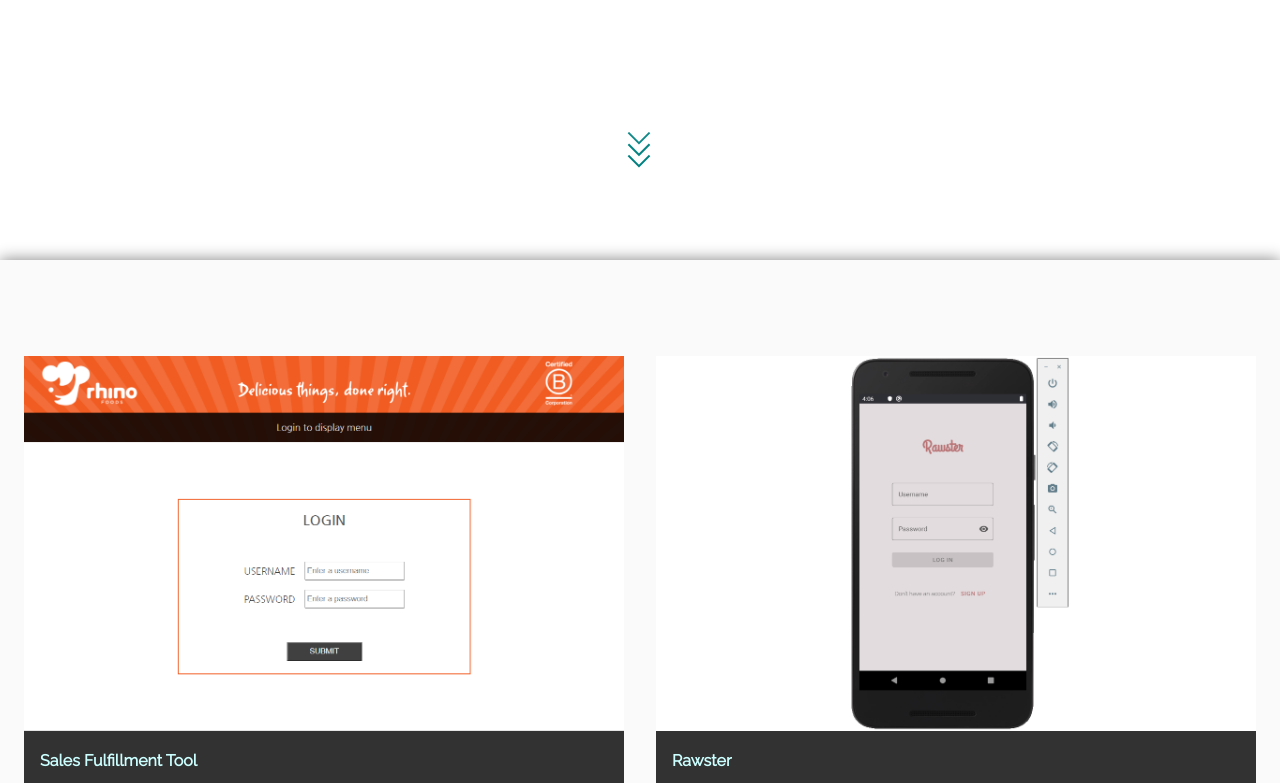
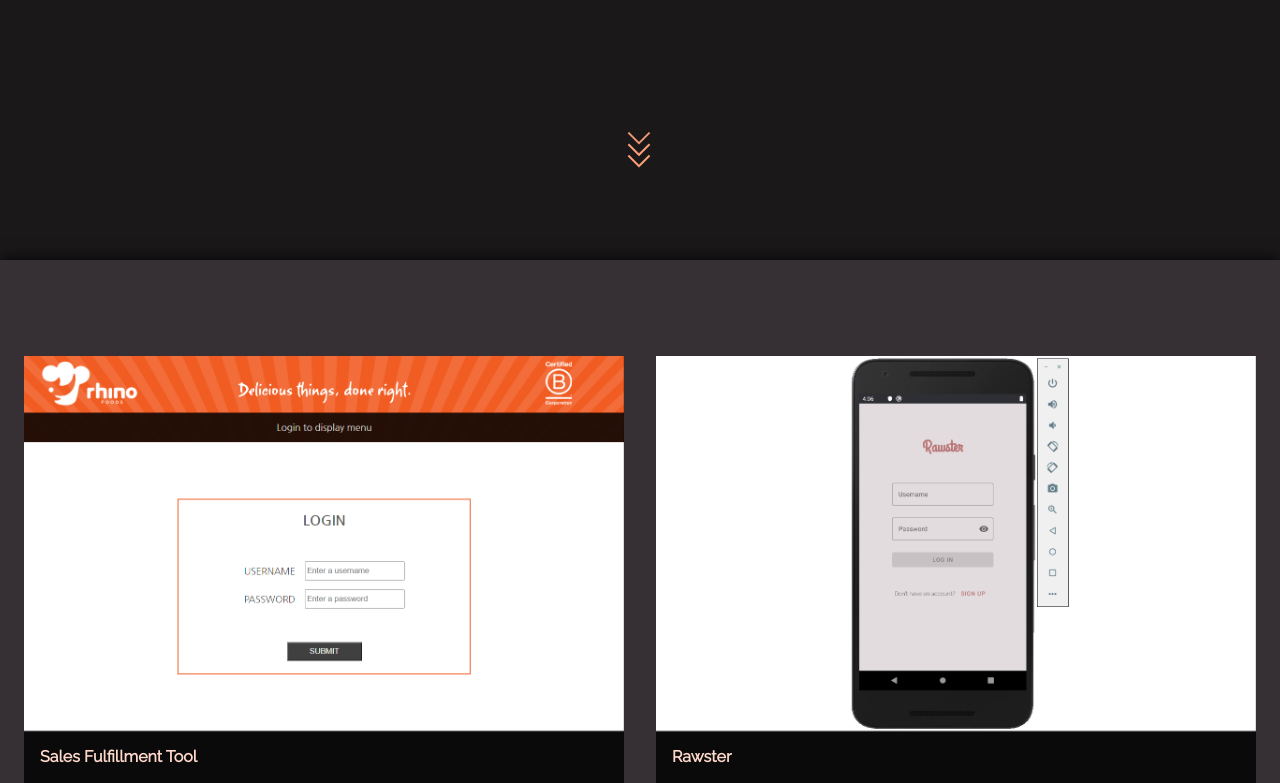
Before and after one commit to zambiazzi89/zambiazzi, a React (Create React App) app: page / in a window 1280 px wide. Shown: the part 540-1323 px from the top of the page. Built offline with nearby package versions, Linux system fonts and the light colour scheme.

Commit message:
Create loading spinner and project hover message

```diff
--- a/src/App.js
+++ b/src/App.js
@@ -7,7 +7,7 @@
 import { Projects } from './components/Projects'
 
 const App = () => {
-  const [darkTheme, setDarkTheme] = useState(false)
+  const [darkTheme, setDarkTheme] = useState(true)
   const [activeButton, setActiveButton] = useState('')
   const projectsRef = useRef()
   const contactRef = useRef()
--- a/src/components/Card.css
+++ b/src/components/Card.css
@@ -9,6 +9,23 @@
 }
 
 .project-image {
+  position: relative;
+}
+.img-hover-message {
+  opacity: 0;
+  position: absolute;
+  display: grid;
+  place-items: center;
+  width: 100%;
+  height: 100%;
+  background-color: black;
+}
+
+.img-hover-message:hover {
+  opacity: 0.8;
+}
+
+.project-image img {
   width: 100%;
 }
 
@@ -56,11 +73,13 @@
   background-color: var(--bg-color-80);
   display: grid;
   place-items: center;
+  z-index: 2;
 }
 .gif-card-container {
   display: flex;
   flex-direction: column;
   align-items: flex-end;
+  min-width: 300px;
   max-width: 80vw;
 }
 .gif-card-container button {
--- a/src/components/Card.js
+++ b/src/components/Card.js
@@ -1,6 +1,7 @@
 import React, { useState } from 'react'
 import { FaGithub } from 'react-icons/fa'
 import './Card.css'
+import { ImageLoader } from './ImageLoader'
 
 export const Card = ({
   image,
@@ -12,20 +13,15 @@
   githubURL,
 }) => {
   const [showGifCard, setShowGifCard] = useState(false)
-  const [showSmallGif, setShowSmalGif] = useState(false)
 
   return (
     <div className="project-card">
       <div
-        onMouseEnter={() => setShowSmalGif(true)}
-        onMouseLeave={() => setShowSmalGif(false)}
+        className="project-image"
         onClick={() => setShowGifCard(!showGifCard)}
       >
-        {showSmallGif ? (
-          <img className="project-image" src={imageSmallGIF} alt="Project" />
-        ) : (
-          <img className="project-image static" src={image} alt="Project" />
-        )}
+        <div className="img-hover-message">Click to see demo!</div>
+        <ImageLoader imgSrc={image} />
       </div>
       <div className="project-description">
         <h4 className="card-title">{title}</h4>
@@ -41,7 +37,7 @@
         <div className="gif-card-background">
           <div className="gif-card-container">
             <button onClick={() => setShowGifCard(false)}>x</button>
-            <img src={imageGIF} alt="Project" />
+            <ImageLoader className="project-gif" imgSrc={imageGIF} />
           </div>
         </div>
       )}
--- /dev/null
+++ b/src/components/ImageLoader.css
@@ -0,0 +1,51 @@
+.img-container {
+  display: grid;
+  place-items: center;
+}
+
+.spinner {
+  position: relative;
+  display: flex;
+  align-items: center;
+  justify-content: center;
+  width: 150px;
+  height: 150px;
+  margin: 5em 0em;
+}
+
+.spinner-line {
+  border-radius: 50%;
+  position: absolute;
+  width: 100%;
+  height: 100%;
+  border: 0.4em solid transparent;
+  border-top: 0.4em solid var(--accent-color);
+  animation: rotate 2s infinite;
+}
+
+@keyframes rotate {
+  from {
+    transform: rotate(0);
+  }
+  to {
+    transform: rotate(360deg);
+  }
+}
+
+.spinner-text {
+  color: var(--font-color);
+  opacity: 1;
+  animation: loading-opacity 2s ease-out infinite;
+}
+
+@keyframes loading-opacity {
+  0% {
+    opacity: 1;
+  }
+  25% {
+    opacity: 0.5;
+  }
+  50% {
+    opacity: 0.2;
+  }
+}
--- /dev/null
+++ b/src/components/ImageLoader.js
@@ -0,0 +1,23 @@
+import React, { useState } from 'react'
+import './ImageLoader.css'
+
+export const ImageLoader = ({ imgSrc }) => {
+  const [loaded, setLoaded] = useState(false)
+
+  return (
+    <div className="img-container">
+      {!loaded && (
+        <div className="spinner">
+          <div className="spinner-text">Loading</div>
+          <div className="spinner-line"></div>
+        </div>
+      )}
+      <img
+        src={imgSrc}
+        alt="Project"
+        onLoad={() => setLoaded(true)}
+        onError={() => setLoaded(true)}
+      />
+    </div>
+  )
+}
```
